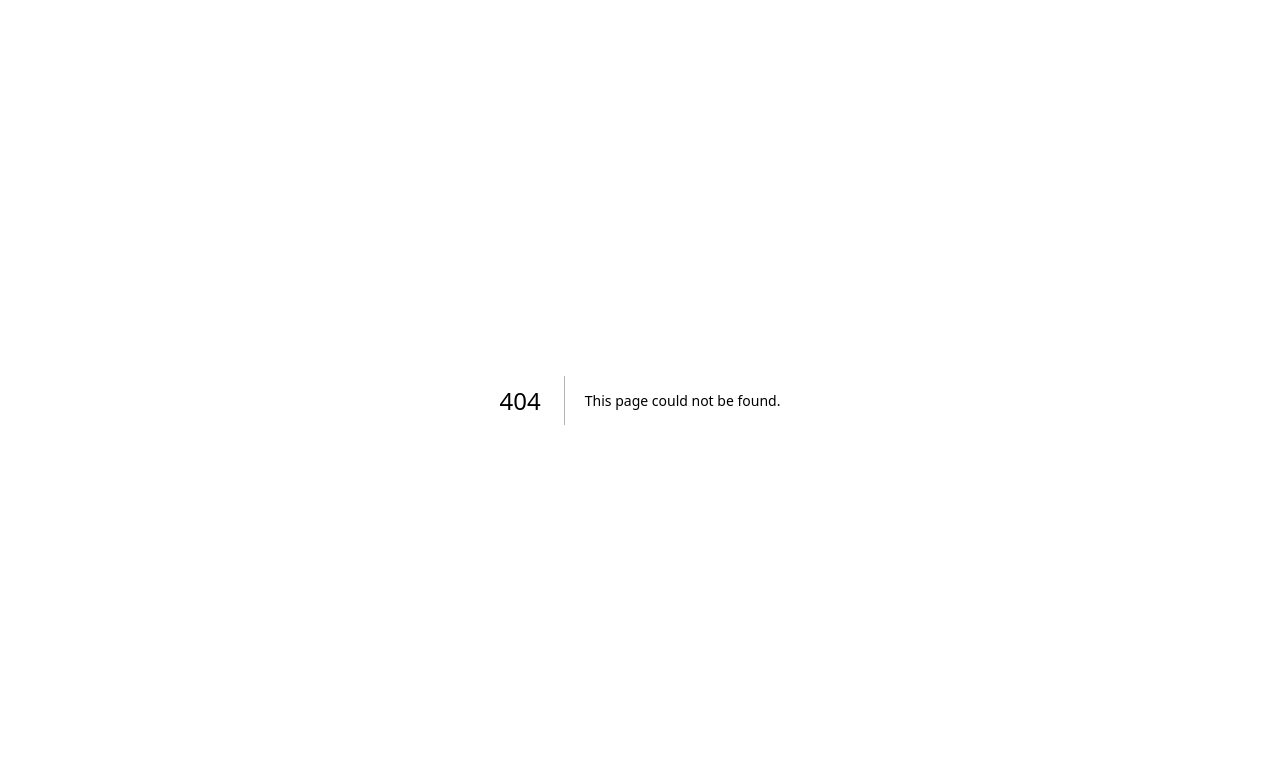
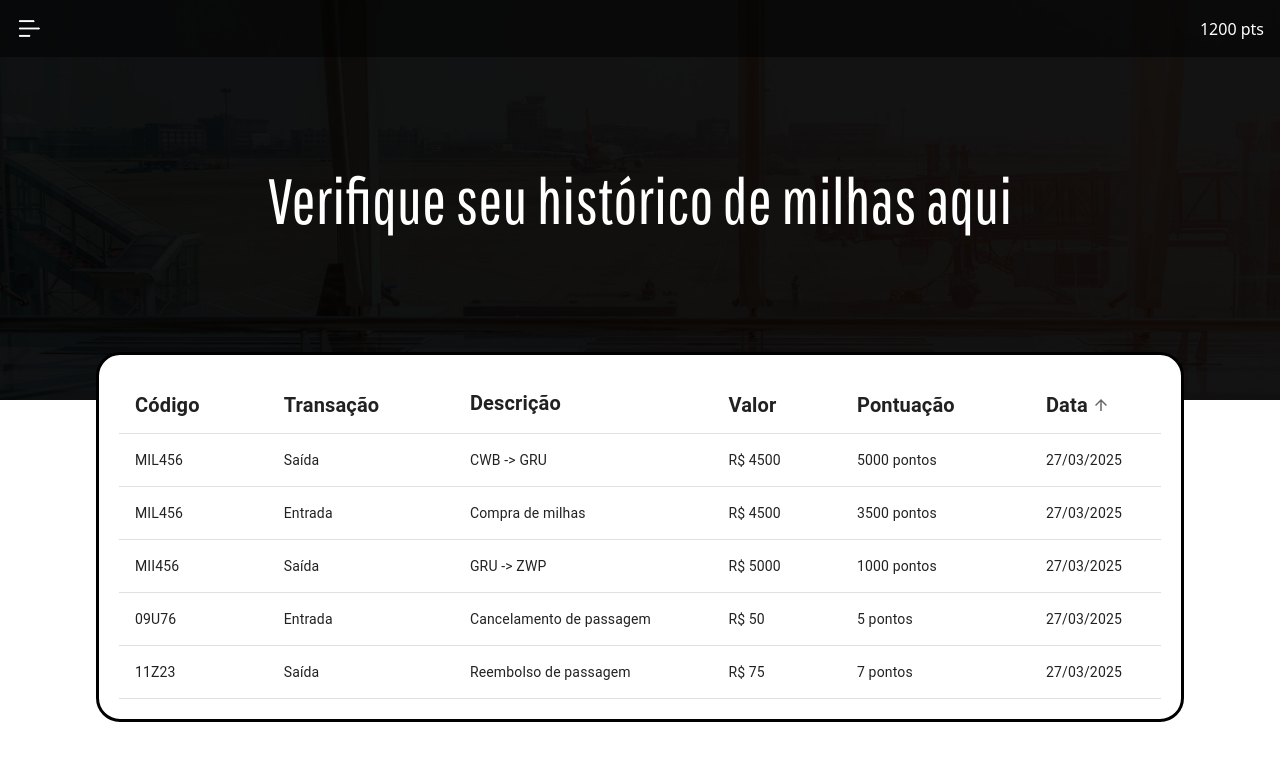
Before and after one commit to rodrigovalest/TADS-DAC-empresa-aerea, a Next.js app in the folder frontend/: page /mileage-history in a window 1280 px wide. Before the commit this address had no page. Shown: the top 760 px of the page. Built offline with nearby package versions, Linux system fonts and the light colour scheme.

Commit message:
RF06 - Historico de milhas

```diff
--- a/frontend/package.json
+++ b/frontend/package.json
@@ -9,6 +9,10 @@
     "lint": "next lint"
   },
   "dependencies": {
+    "@emotion/react": "^11.14.0",
+    "@emotion/styled": "^11.14.0",
+    "@material/data-table": "^14.0.0",
+    "@mui/material": "^7.0.1",
     "next": "15.2.3",
     "react": "^19.0.0",
     "react-dom": "^19.0.0",
--- a/frontend/src/app/autocadastro/page.tsx
+++ b/frontend/src/app/autocadastro/page.tsx
@@ -2,6 +2,7 @@
 
 import React from "react";
 import RegisterForm from "./register-form";
+import { IRegister } from "../interfaces/register";
 
 const RegisterPage: React.FC = () => {
   const handleRegister = (data: IRegister) => {
--- a/frontend/src/app/autocadastro/register-form.tsx
+++ b/frontend/src/app/autocadastro/register-form.tsx
@@ -2,6 +2,7 @@
 
 import React from "react";
 import { useForm, SubmitHandler } from "react-hook-form";
+import { IRegister } from "../interfaces/register";
 
 const RegisterForm: React.FC<{ onSubmit: SubmitHandler<IRegister> }> = ({ onSubmit }) => {
   const {
--- a/frontend/src/app/cliente-landing-page/page.tsx
+++ b/frontend/src/app/cliente-landing-page/page.tsx
@@ -1,19 +1,14 @@
 import React from 'react';
 import '../../app/globals.css';
 import TravelCardRecord from '@/components/TravelCardRecord';
-import Header from "../../components/header"
+import Header from "../../components/Header"
+import HeaderBanner from '@/components/HeaderBanner';
 
 const ClienteLandingPage: React.FC = () => {
   return (
     <div>
         <Header/>
-        <div className="flex items-center justify-center p-8 text-center bg-cover min-h-100"
-            style={{ backgroundImage: "url('/images/header-cliente-landing-page.png')",
-                fontFamily: 'Pathway Gothic One, sans-serif' }}>
-        <h2 className="text-white text-[64px]">
-            Verifique seu histórico de viagens aqui
-        </h2>
-        </div>
+        <HeaderBanner text="Verifique seu histórico de viagens aqui" />
         <div className="rounded-3xl border-3 w-[85vw] border-black mx-auto -mt-12 bg-white">
             {Array.from({ length: 5 }).map((_, index) => (
                 <TravelCardRecord key={index} />
--- a/frontend/src/app/interfaces/register.ts
+++ b/frontend/src/app/interfaces/register.ts
@@ -1,4 +1,4 @@
-interface IRegister {
+export interface IRegister {
   cpf: string;
   name: string;
   email: string;
--- /dev/null
+++ b/frontend/src/app/mileage-history/page.tsx
@@ -0,0 +1,28 @@
+import React from 'react';
+import '../../app/globals.css';
+import Header from "../../components/Header"
+import HeaderBanner from '@/components/HeaderBanner';
+import MileageTable from '@/components/MileageTable';
+
+const MileageHistoryPage: React.FC = () => {
+
+    var transactions = [
+        { code: "MIL456", transaction: "Saída", description: "CWB -> GRU", value: 4500, points: 5000, date: new Date() },
+        { code: "MIL456", transaction: "Entrada", description: "Compra de milhas", value: 4500, points: 3500, date: new Date() },
+        { code: "MII456", transaction: "Saída", description: "GRU -> ZWP", value: 5000, points: 1000, date: new Date() },
+        { code: "09U76", transaction: "Entrada", description: "Cancelamento de passagem", value: 50, points: 5, date: new Date() },
+        { code: "11Z23", transaction: "Saída", description: "Reembolso de passagem", value: 75, points: 7, date: new Date() },
+    ];
+
+    return (
+        <div>
+            <Header/>
+            <HeaderBanner text="Verifique seu histórico de milhas aqui" />
+            <div className="p-5 rounded-3xl border-3 w-[85vw] border-black mx-auto -mt-12 bg-white">
+                <MileageTable transactions={transactions} />
+            </div>
+        </div>
+    );
+};
+
+export default MileageHistoryPage;
--- a/frontend/src/app/page.tsx
+++ b/frontend/src/app/page.tsx
@@ -1,4 +1,4 @@
-import Header from "../components/header"
+import Header from "../components/Header"
 
 export default function Home() {
   return (
--- a/frontend/src/components/CustomOrangeDialog.tsx
+++ b/frontend/src/components/CustomOrangeDialog.tsx
@@ -28,7 +28,6 @@ interface CustomDialogProps {
 
 const CustomOrangeDialog: React.FC<CustomDialogProps> = ({
   isOpen,
-  onClose,
   title,
   body,
   buttons = [],
--- /dev/null
+++ b/frontend/src/components/HeaderBanner.tsx
@@ -0,0 +1,21 @@
+import React from 'react';
+
+interface HeaderBannerProps {
+  text: string;
+}
+
+const HeaderBanner: React.FC<HeaderBannerProps> = ({ text }) => {
+  return (
+    <div
+      className="flex items-center justify-center p-8 text-center bg-cover min-h-100"
+      style={{
+        backgroundImage: "url('images/header-cliente-landing-page.png')",
+        fontFamily: 'Pathway Gothic One, sans-serif',
+      }}
+    >
+      <h2 className="text-white text-[64px]">{text}</h2>
+    </div>
+  );
+};
+
+export default HeaderBanner;
--- /dev/null
+++ b/frontend/src/components/MileageTable.tsx
@@ -0,0 +1,137 @@
+"use client";
+
+import React, { useState } from 'react';
+import {
+  TableContainer,
+  Paper,
+  Table,
+  TableHead,
+  TableRow,
+  TableCell,
+  TableBody,
+  TableSortLabel,
+} from '@mui/material';
+
+interface Transaction {
+  code: string;
+  transaction: string;
+  description: string;
+  value: number;
+  points: number;
+  date: Date;
+}
+
+type Order = 'asc' | 'desc';
+
+const MileageTable: React.FC<{ transactions: Transaction[] }> = ({ transactions }) => {
+  const [order, setOrder] = useState<Order>('asc');
+  const [orderBy, setOrderBy] = useState<keyof Transaction>('date');
+
+  const handleSort = (property: keyof Transaction) => {
+    const isAscending = orderBy === property && order === 'asc';
+    setOrder(isAscending ? 'desc' : 'asc');
+    setOrderBy(property);
+  };
+
+  const sortedTransactions = [...transactions].sort((a, b) => {
+    if (orderBy === 'date') {
+      return order === 'asc'
+        ? new Date(a.date).getTime() - new Date(b.date).getTime()
+        : new Date(b.date).getTime() - new Date(a.date).getTime();
+    }
+    if (a[orderBy] < b[orderBy]) return order === 'asc' ? -1 : 1;
+    if (a[orderBy] > b[orderBy]) return order === 'asc' ? 1 : -1;
+    return 0;
+  });
+
+  return (
+    <TableContainer component={"div"}>
+      <Table>
+        <TableHead>
+          <TableRow>
+            <TableCell>
+              <TableSortLabel
+                active={orderBy === 'code'}
+                direction={orderBy === 'code' ? order : 'asc'}
+                onClick={() => handleSort('code')}
+              >
+                <span className="font-bold text-[20px]">
+                    Código
+                </span>
+              </TableSortLabel>
+            </TableCell>
+            <TableCell>
+              <TableSortLabel
+                active={orderBy === 'transaction'}
+                direction={orderBy === 'transaction' ? order : 'asc'}
+                onClick={() => handleSort('transaction')}
+              >
+                <span className="font-bold text-[20px]">
+                    Transação
+                </span>
+              </TableSortLabel>
+            </TableCell>
+            <TableCell>
+                <span className="font-bold text-[20px]">
+                    Descrição
+                </span>
+            </TableCell>
+            <TableCell>
+              <TableSortLabel
+                active={orderBy === 'value'}
+                direction={orderBy === 'value' ? order : 'asc'}
+                onClick={() => handleSort('value')}
+              >
+                <span className="font-bold text-[20px]">
+                    Valor
+                </span>
+              </TableSortLabel>
+            </TableCell>
+            <TableCell>
+              <TableSortLabel
+                active={orderBy === 'points'}
+                direction={orderBy === 'points' ? order : 'asc'}
+                onClick={() => handleSort('points')}
+              >
+                <span className="font-bold text-[20px]">
+                    Pontuação
+                </span>
+              </TableSortLabel>
+            </TableCell>
+            <TableCell>
+              <TableSortLabel
+                active={orderBy === 'date'}
+                direction={orderBy === 'date' ? order : 'asc'}
+                onClick={() => handleSort('date')}
+              >
+                <span className="font-bold text-[20px]">
+                    Data
+                </span>
+              </TableSortLabel>
+            </TableCell>
+          </TableRow>
+        </TableHead>
+        <TableBody>
+          {sortedTransactions.map((transaction, index) => (
+            <TableRow key={index}>
+              <TableCell>{transaction.code}</TableCell>
+              <TableCell>{transaction.transaction}</TableCell>
+              <TableCell>{transaction.description}</TableCell>
+              <TableCell>R$ {transaction.value}</TableCell>
+              <TableCell>{transaction.points} pontos</TableCell>
+              <TableCell>
+                {new Date(transaction.date).toLocaleDateString('pt-BR', {
+                  day: '2-digit',
+                  month: '2-digit',
+                  year: 'numeric',
+                })}
+              </TableCell>
+            </TableRow>
+          ))}
+        </TableBody>
+      </Table>
+    </TableContainer>
+  );
+};
+
+export default MileageTable;
--- a/frontend/src/components/header.tsx
+++ b/frontend/src/components/header.tsx
@@ -17,7 +17,7 @@ export default function Header() {
                     <Link href="/cliente-landing-page">Home</Link>
                 </li>
                 <li>
-                    <Link href="/cliente-landing-page">Milhas</Link>
+                    <Link href="/mileage-history">Milhas</Link>
                 </li>
                 <li>
                     <Link href="/cliente-landing-page">Voos</Link>
@@ -35,7 +35,7 @@ export default function Header() {
                 </li>
             </ul>
         </nav>
-        <h2>1200 pts</h2>
+        <h2 className="text-white">1200 pts</h2>
     </div>
   );
 }
```
Also changed, not shown: frontend/src/app/mileage-history/mileage-history.module.css (added), 1 other file (tests, documents, lock files or other folders).
